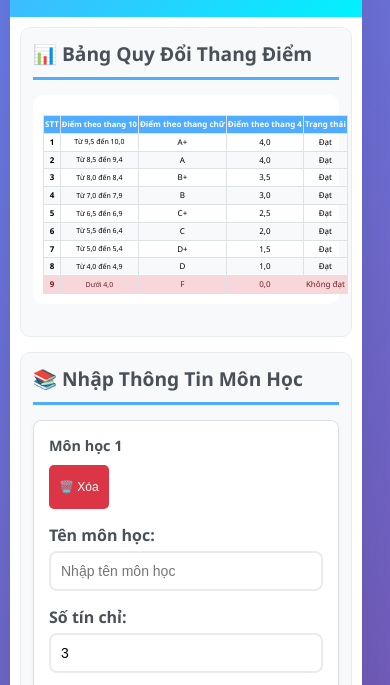
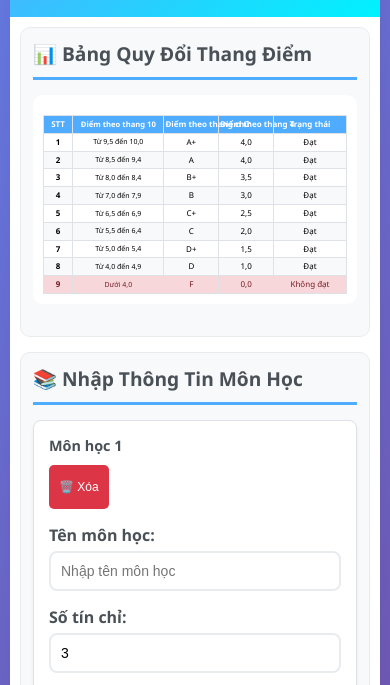
Before and after one commit to NNH21/ued_dh, a plain HTML site: page index.html in a window 390 px wide. Shown: the part 114-799 px from the top of the page. Drawn offline with Linux system fonts and the light colour scheme.

Commit message:
update tb

```diff
--- a/index.html
+++ b/index.html
@@ -11,9 +11,30 @@
             box-sizing: border-box;
         }
 
+        /* Ẩn thanh cuộn cho tất cả phần tử nhưng vẫn giữ chức năng cuộn */
+        * {
+            scrollbar-width: none; /* Firefox */
+            -ms-overflow-style: none; /* Internet Explorer 10+ */
+        }
+
+        *::-webkit-scrollbar {
+            display: none; /* Safari and Chrome */
+        }
+
         /* Smooth scrolling */
         html {
             scroll-behavior: smooth;
+        }
+
+        /* Ẩn thanh cuộn nhưng vẫn giữ chức năng cuộn */
+        html, body {
+            scrollbar-width: none; /* Firefox */
+            -ms-overflow-style: none; /* Internet Explorer 10+ */
+        }
+
+        html::-webkit-scrollbar,
+        body::-webkit-scrollbar {
+            display: none; /* Safari and Chrome */
         }
 
         body {
@@ -24,6 +45,7 @@
             /* Improve touch experience */
             -webkit-text-size-adjust: 100%;
             -webkit-tap-highlight-color: transparent;
+            overflow-x: hidden; /* Ẩn cuộn ngang */
         }
 
         .container {
@@ -33,6 +55,13 @@
             border-radius: 15px;
             box-shadow: 0 20px 40px rgba(0,0,0,0.1);
             overflow: hidden;
+            /* Ẩn thanh cuộn cho container */
+            scrollbar-width: none;
+            -ms-overflow-style: none;
+        }
+
+        .container::-webkit-scrollbar {
+            display: none;
         }
 
         .header {
@@ -297,11 +326,14 @@
         @media (max-width: 768px) {
             body {
                 padding: 10px;
+                overflow-x: hidden; /* Đảm bảo không có cuộn ngang */
             }
 
             .container {
                 margin: 0;
                 border-radius: 10px;
+                max-width: 100%;
+                width: 100%;
             }
 
             .header {
@@ -372,10 +404,13 @@
             .grade-scale {
                 padding: 15px;
                 overflow-x: visible;
+                max-width: 100%;
             }
 
             .grade-table {
                 font-size: 11px;
+                max-width: 100%;
+                table-layout: fixed; /* Đảm bảo bảng không vượt quá container */
             }
 
             .grade-table th,
@@ -481,10 +516,13 @@
 
             .grade-scale {
                 padding: 8px;
+                overflow: hidden;
             }
 
             .grade-table {
                 font-size: 8px;
+                width: 100%;
+                table-layout: fixed;
             }
 
             .grade-table th,
```
